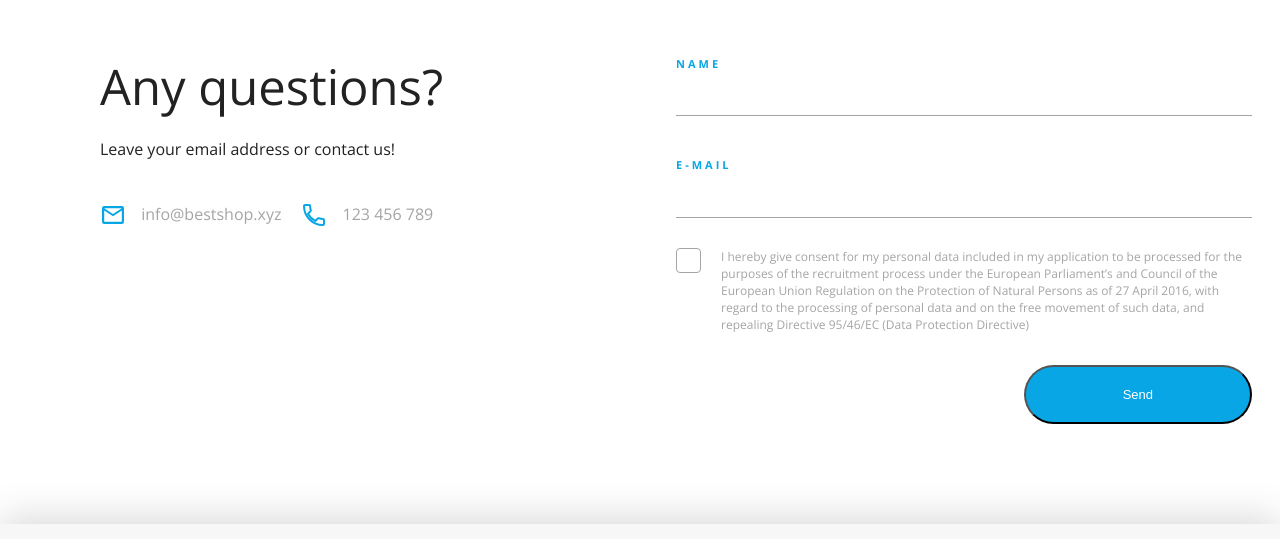
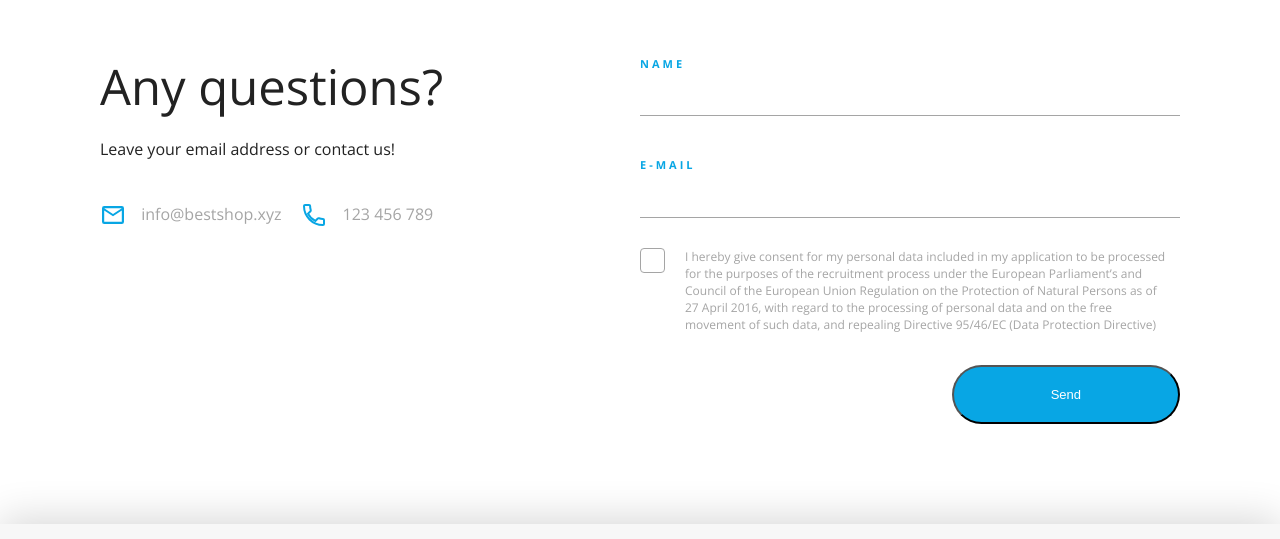
Before and after one commit to KamilHH/Warsztat-1, a plain HTML site: page index.html in a window 1280 px wide. Shown: the part 3565-4104 px from the top of the page. Drawn offline with nearby package versions, Linux system fonts and the light colour scheme.

Commit message:
index.html

```diff
--- a/index.html
+++ b/index.html
@@ -169,8 +169,8 @@
             </div>
         </div>
     </section>
-    <section class="contact container">
-        <div class="contact__column">
+    <section class="contact">
+        <div class="contact__column container">
             <h2 class="contact__title">Any questions?</h2>
             <p class="contact__instruction">
                 Leave your email address or contact us!
```
